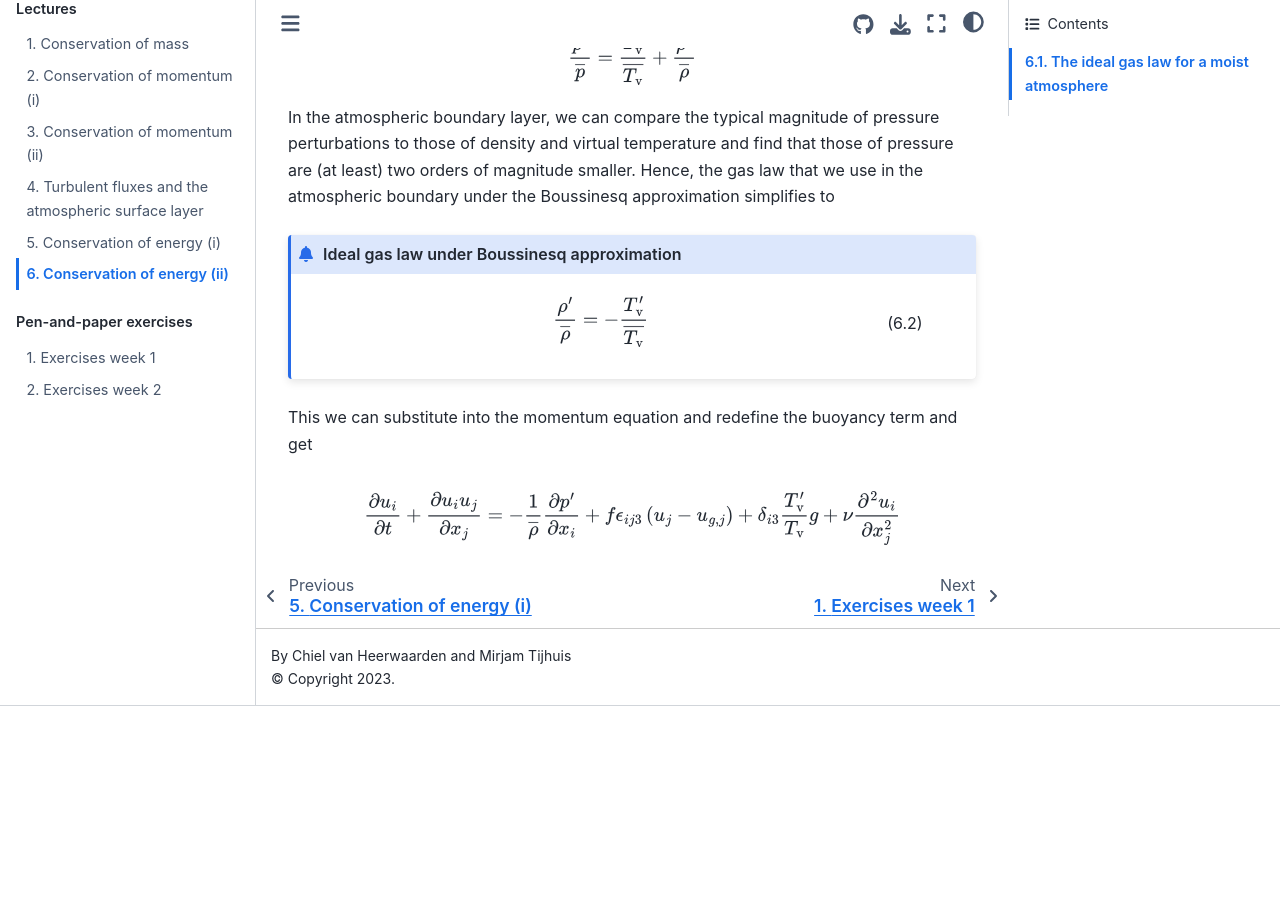
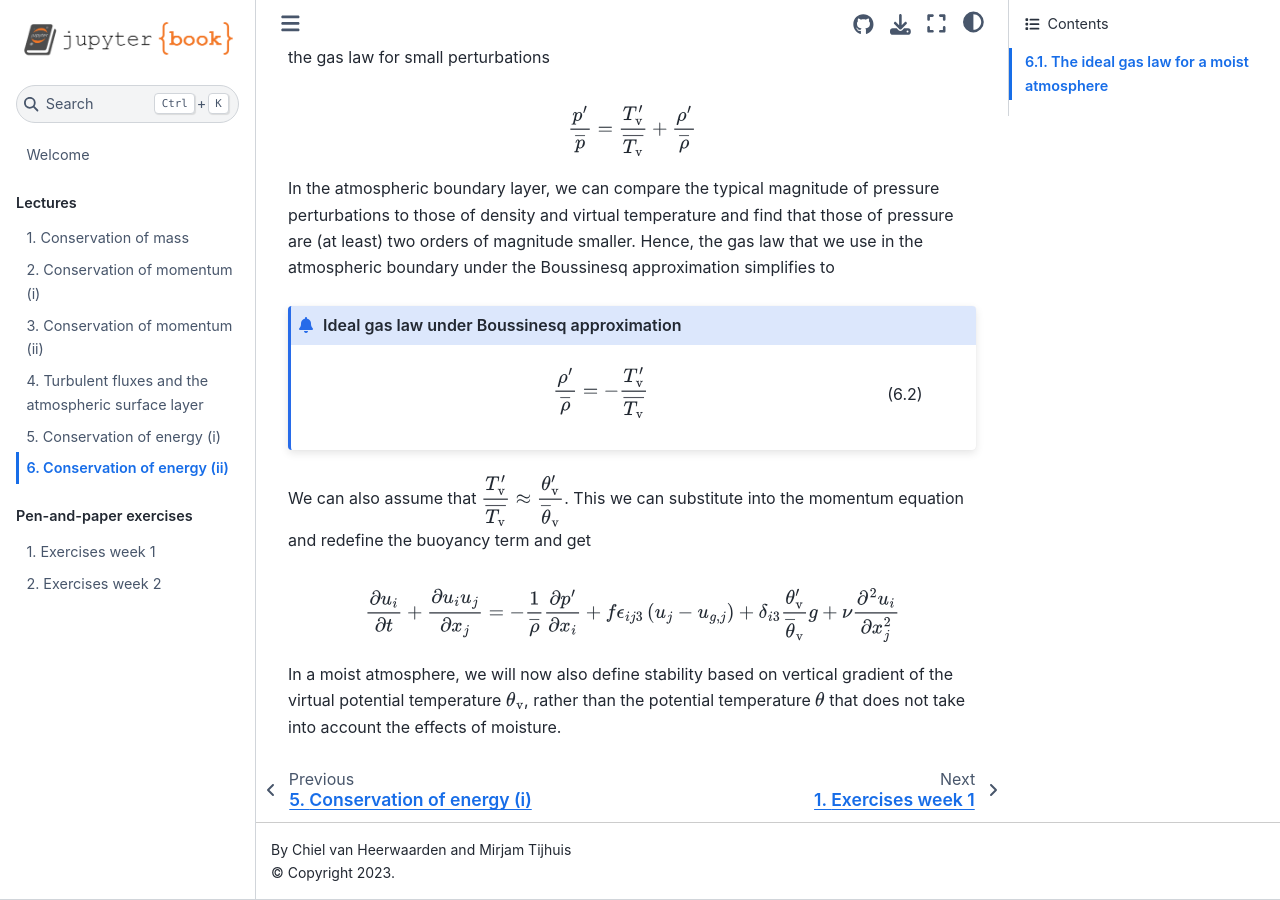
Before and after one commit to boundary-layer-meteo/boundary-layer-meteo.github.io, a Jupyter Book: the page built from lectures/6_energy_ii.md, in a window 1280 px wide and 900 px high, scrolled down 1460 px. Built offline with Jupyter Book 1.0.4 settings and Sphinx 7.4.7 and the Sphinx Book theme 1.1.4, drawn with Linux system fonts in a browser that asks for light colours; before the commit the page ends 2166 px from its top, so only the background shows below that; some of the changed text lies outside the part shown.

Commit message:
Buoyancy based on potential temp.

````diff
--- a/lectures/6_energy_ii.md
+++ b/lectures/6_energy_ii.md
@@ -50,6 +50,9 @@ and the gas law becomes $p = \rho \Rd \Tv$
 
 In an intuitive definition, the virtual temperature is temperature that an equivalent dry parcel would need to have in order to have the same density as a moist parcel. The fact that the virtual temperature is larger than the absolute temperature for a moist atmosphere is related to the low weight of water molecules compared to those in a dry atmosphere (primarily $O_2$ and $N_2$).
 
+Similar as the virtual temperature, we can also define the virtual potential temperature
+$\theta_\mathrm{v} \equiv \theta \left( 1 + q \left( \dfrac{\Rv}{\Rd} - 1 \right) \right)
+
 We can assume that in an atmospheric boundary layer $\rhoprime \ll \rhobar$, $\pprime \ll \pbar$, and $\Tvprime \ll Tvbar$. Hence we can rewrite the gas law.
 
 $$
@@ -77,8 +80,11 @@ $$
 $$ (gas_law)
 ```
 
+We can also assume that $\dfrac{\Tvprime}{\Tvbar} \approx \dfrac{\theta_\mathrm{v}^\prime}{\overline{\theta}_\mathrm{v}}$.
 This we can substitute into the momentum equation and redefine the buoyancy term and get
 
 $$
-\pd{u_i}{t} + \pd{u_i u_j}{x_j} = - \dfrac{1}{\rhobar} \pd{p^\prime}{x_i} + f \epsilon_{ij3} \left( u_j - u_{g,j} \right) + \delta_{i3} \dfrac{\Tv^\prime}{\Tv} g + \nu \pdd{u_i}{x_j}
+\pd{u_i}{t} + \pd{u_i u_j}{x_j} = - \dfrac{1}{\rhobar} \pd{p^\prime}{x_i} + f \epsilon_{ij3} \left( u_j - u_{g,j} \right) + \delta_{i3} \dfrac{\theta_\mathrm{v}^\prime}{\overline{\theta}_\mathrm{v}} g + \nu \pdd{u_i}{x_j}
 $$
+
+In a moist atmosphere, we will now also define stability based on vertical gradient of the virtual potential temperature $\theta_\mathrm{v}$, rather than the potential temperature $\theta$ that does not take into account the effects of moisture.
````
